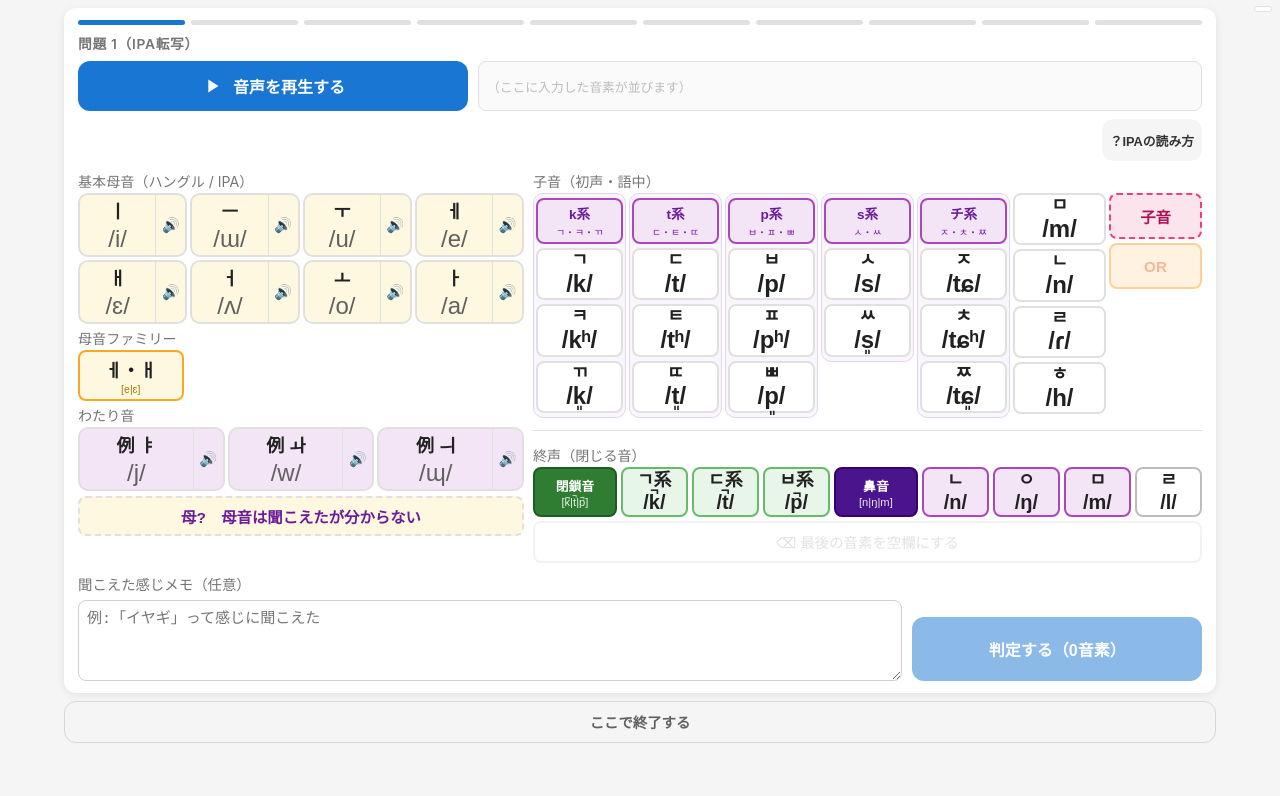
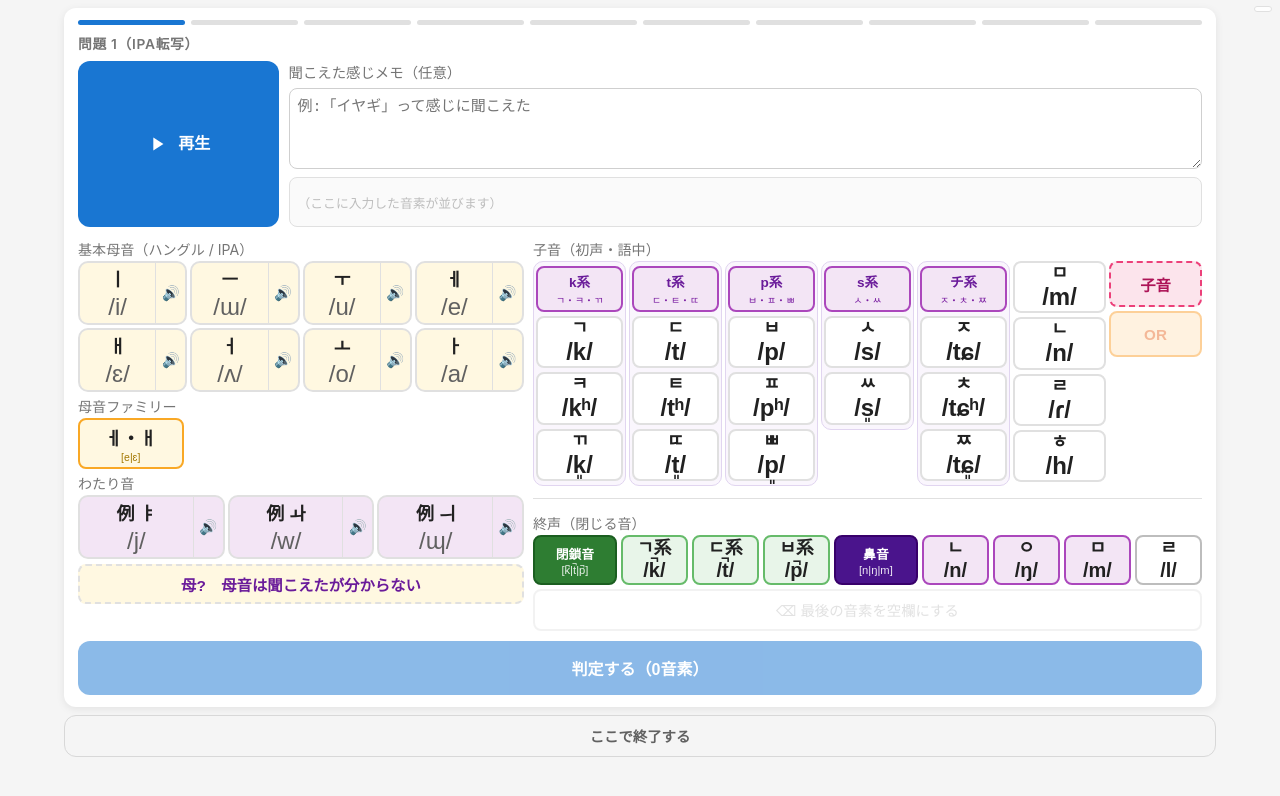
Before and after one commit to open-hearted/Acqire-all-hangul, a Next.js app: page /transcribe in a window 1280 px wide. Both pictures are taken after a click on the button "スタート". Shown: the top 796 px of the page. Built offline with nearby package versions, Linux system fonts and the light colour scheme.

Commit message:
transcribe: レイアウト整理(メモ欄を上部へ移動、再生ボタン縦長化、IPAヘルプ非表示化)+ 測定条件変更ログ追加

```diff
--- a/src/app/globals.css
+++ b/src/app/globals.css
@@ -993,6 +993,22 @@ body {
   gap: 8px;
 }
 
+.transcribe-input-column {
+  display: flex;
+  flex-direction: column;
+  gap: 8px;
+  min-width: 0;
+}
+
+.transcribe-during-note-inline {
+  margin: 0;
+  gap: 6px;
+}
+
+.transcribe-during-note-inline .transcribe-during-note {
+  min-height: 72px;
+}
+
 .consonant-family-btn {
   display: flex;
   width: 100%;
@@ -1508,16 +1524,22 @@ body {
   }
 
   .transcribe-quiz-card .btn-audio {
-    height: 50px;
-    padding: 10px;
+    min-height: 132px;
+    padding: 12px 10px;
     font-size: 1rem;
+    line-height: 1.2;
+    align-self: stretch;
   }
 
   .transcribe-audio-answer-row {
     display: grid;
-    grid-template-columns: minmax(250px, 0.35fr) minmax(0, 0.65fr);
+    grid-template-columns: minmax(120px, 0.18fr) minmax(0, 0.82fr);
     align-items: stretch;
     gap: 10px;
+  }
+
+  .transcribe-input-column {
+    gap: 8px;
   }
 
   .transcribe-audio-answer-row .heard-line {
@@ -1666,10 +1688,7 @@ body {
   }
 
   .transcribe-note-judge-row {
-    display: grid;
-    grid-template-columns: minmax(0, 0.74fr) minmax(0, 0.26fr);
-    align-items: end;
-    gap: 10px;
+    display: block;
     margin-top: 2px;
   }
 
@@ -1688,11 +1707,12 @@ body {
   }
 
   .transcribe-judge {
-    min-height: 64px;
+    min-height: 54px;
     font-size: 1rem;
     font-weight: 700;
     padding: 10px;
     margin: 0;
+    width: 100%;
   }
 
   .feedback {
@@ -1871,6 +1891,30 @@ body {
   width: 100%;
 }
 
+@media (max-width: 899px) {
+  .transcribe-audio-answer-row {
+    display: grid;
+    grid-template-columns: minmax(86px, 0.22fr) minmax(0, 0.78fr);
+    align-items: stretch;
+    gap: 8px;
+  }
+
+  .transcribe-quiz-card .btn-audio {
+    min-height: 118px;
+    padding: 10px 8px;
+    line-height: 1.2;
+    align-self: stretch;
+  }
+
+  .transcribe-note-judge-row {
+    margin-top: 2px;
+  }
+
+  .transcribe-judge {
+    width: 100%;
+  }
+}
+
 .transcribe-segment {
   height: 5px;
   border-radius: 999px;
--- a/src/app/transcribe/page.tsx
+++ b/src/app/transcribe/page.tsx
@@ -296,8 +296,6 @@ export default function TranscribeQuizPage() {
   const [memoHistoryOpen, setMemoHistoryOpen] = useState(false);
   const [memoHistory, setMemoHistory] = useState<ErrorLogRecord[]>([]);
   const [copyToast, setCopyToast] = useState<string | null>(null);
-  const [guideOpen, setGuideOpen] = useState(false);
-  const [setupGuideOpen, setSetupGuideOpen] = useState(false);
 
   const audioRef = useRef<HTMLAudioElement | null>(null);
   const sessionIdRef = useRef<string | null>(null);
@@ -731,55 +729,6 @@ export default function TranscribeQuizPage() {
     const disabled = judgement !== null;
     return (
       <div className="input-wrap transcription-keyboard">
-        <div className="keyboard-toolbar" style={{ display: "flex", justifyContent: "flex-end", alignItems: "center", marginBottom: "8px" }}>
-          <button
-            type="button"
-            className="btn-reset"
-            style={{ width: "auto", fontSize: "0.8rem", padding: "4px 8px", background: "#f5f5f5", color: "#333", marginLeft: "10px", flexShrink: 0 }}
-            onClick={() => setGuideOpen(!guideOpen)}
-          >
-            {guideOpen ? "閉じる" : "？IPAの読み方"}
-          </button>
-        </div>
-
-        {guideOpen && (
-          <div className="ipa-inline-guide" style={{ marginBottom: "16px", padding: "10px", background: "#fafafa", borderRadius: "8px", border: "1px solid #ddd" }}>
-            <div className="ipa-group-label" style={{ marginTop: "0" }}>母音・わたり音</div>
-            {KEYBOARD_VOWELS.map(p => {
-              const guide = PHONEME_GUIDE[p];
-              if (!guide) return null;
-              return (
-                <div key={p} className="stats-row" style={{ padding: "8px", background: "#fff", cursor: guide.audioExample ? "pointer" : "default" }} onClick={() => guide.audioExample && playGuideAudio(guide.audioExample, p)}>
-                  <span className="stats-char vowel" style={{ fontSize: "1.2rem" }}>{p} {guide.audioExample ? <span style={{fontSize: "0.9rem"}}>🔊</span> : ""}</span>
-                  <span className="stats-level" style={{ fontSize: "0.9rem" }}>{guide.label}</span>
-                  <span className="stats-detail" style={{ fontSize: "0.85rem" }}>{guide.hint}</span>
-                </div>
-              );
-            })}
-
-            <div className="ipa-group-label" style={{ marginTop: "1rem" }}>子音</div>
-            {KEYBOARD_CONSONANTS.map(p => {
-              const guide = PHONEME_GUIDE[p];
-              if (!guide) return null;
-              return (
-                <div key={p} className="stats-row" style={{ padding: "8px", background: "#fff" }}>
-                  <span className="stats-char" style={{ fontSize: "1.2rem" }}>{p}</span>
-                  <span className="stats-level" style={{ fontSize: "0.9rem" }}>{guide.label}</span>
-                  <span className="stats-detail" style={{ fontSize: "0.85rem" }}>{guide.hint}</span>
-                </div>
-              );
-            })}
-
-            <div className="ipa-group-label" style={{ marginTop: "1rem" }}>候補の追記（OR）</div>
-            <div className="stats-row" style={{ padding: "8px", background: "#fff" }}>
-              <span className="stats-level" style={{ fontSize: "0.9rem" }}>OR操作</span>
-              <span className="stats-detail" style={{ fontSize: "0.85rem" }}>
-                ORボタンをタップしてから別の音/系ボタンを押すと、直前の音素にOR候補として追記されます。例: t系 → OR → /n/ で [t|tʰ|t͈|n] になります。
-              </span>
-            </div>
-          </div>
-        )}
-
         <div className="vowel-input-panel">
           <div className="ipa-group-label">基本母音（ハングル / IPA）</div>
           <div className="vowel-map">
@@ -1090,7 +1039,7 @@ export default function TranscribeQuizPage() {
             </div>
           )}
 
-          {renderGuideSection(setupGuideOpen, () => setSetupGuideOpen(!setupGuideOpen))}
+          {/* 将来再公開のため IPA ガイドのコンテンツ実装は残し、現在は UI から非表示 */}
 
           <div className="stats-section" style={{ marginTop: "1rem" }}>
             <button
@@ -1275,8 +1224,24 @@ export default function TranscribeQuizPage() {
             >
               <path d="M8 5v14l11-7z" />
             </svg>
-            音声を再生する
+            再生
           </button>
+
+          <div className="transcribe-input-column">
+            <div className="input-wrap transcribe-during-note-wrap transcribe-during-note-inline">
+              <label className="input-label" htmlFor="transcription-during-note">
+                聞こえた感じメモ（任意）
+              </label>
+              <textarea
+                id="transcription-during-note"
+                className="heard-note-area transcribe-during-note"
+                placeholder="例:「イヤギ」って感じに聞こえた"
+                value={duringAnswerNote}
+                maxLength={1000}
+                onChange={(event) => setDuringAnswerNote(event.target.value)}
+                rows={3}
+              />
+            </div>
 
             {/* 入力中の列 */}
             <div className="heard-line" aria-label="回答音素スロット">
@@ -1360,6 +1325,7 @@ export default function TranscribeQuizPage() {
             )}
             </div>
           </div>
+        </div>
         {!judgement && heard.length > 0 && (
           <p className="heard-edit-help">
             スロットを選んで音素ボタンを押すと置換できます。OR候補を追加すると同じスロットにいくつでも追加できます。×で消しても空欄は残ります。
@@ -1370,20 +1336,6 @@ export default function TranscribeQuizPage() {
 
         {!judgement && (
           <div className="transcribe-note-judge-row">
-            <div className="input-wrap transcribe-during-note-wrap">
-              <label className="input-label" htmlFor="transcription-during-note">
-                聞こえた感じメモ（任意）
-              </label>
-              <textarea
-                id="transcription-during-note"
-                className="heard-note-area transcribe-during-note"
-                placeholder="例:「イヤギ」って感じに聞こえた"
-                value={duringAnswerNote}
-                maxLength={1000}
-                onChange={(event) => setDuringAnswerNote(event.target.value)}
-                rows={3}
-              />
-            </div>
             <button
               className="btn-reset transcribe-judge"
               onClick={handleJudge}
```
Also changed, not shown: 1 other file (tests, documents, lock files or other folders). Lines whose indentation alone changed are shown as unchanged.
